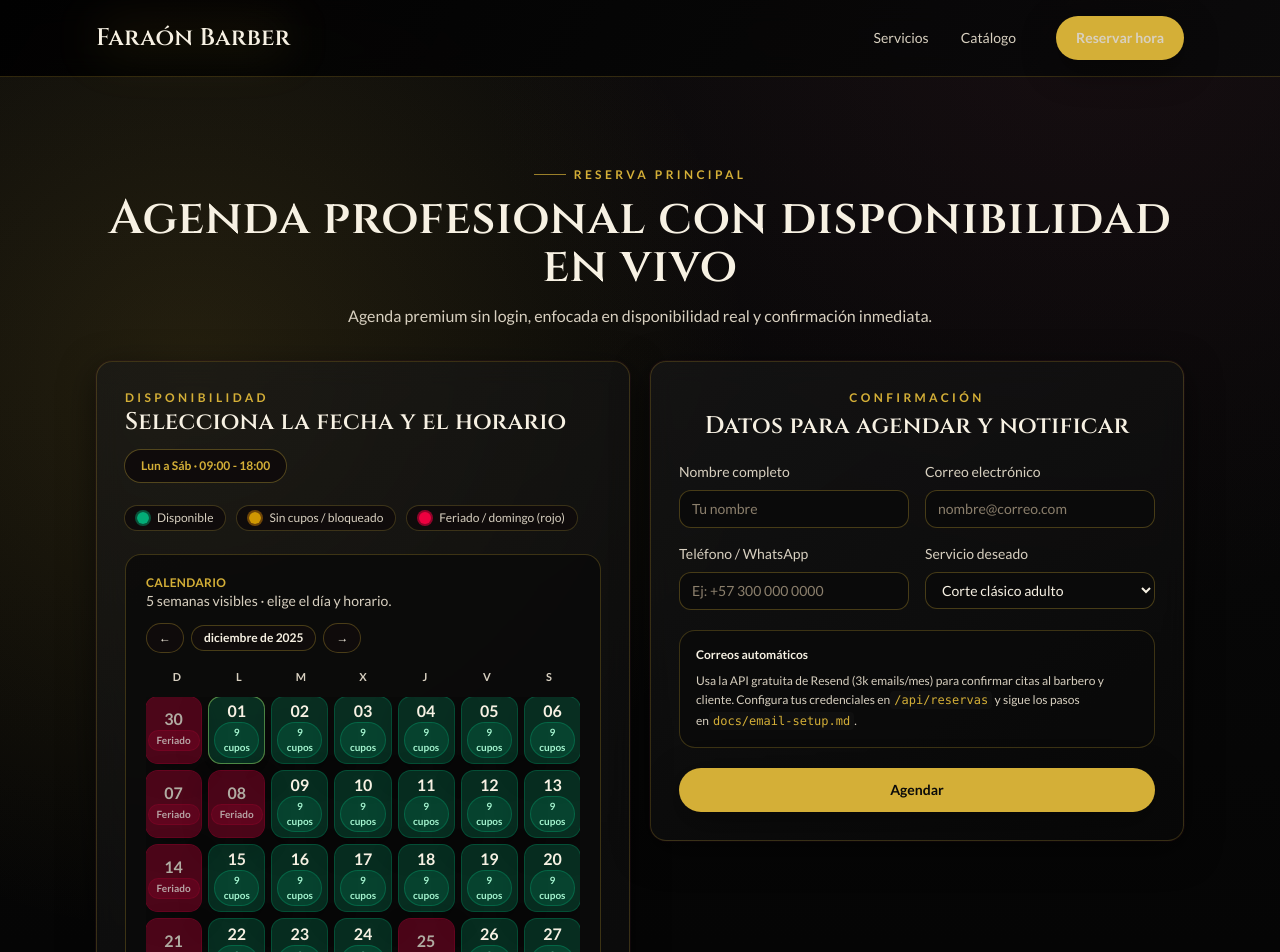
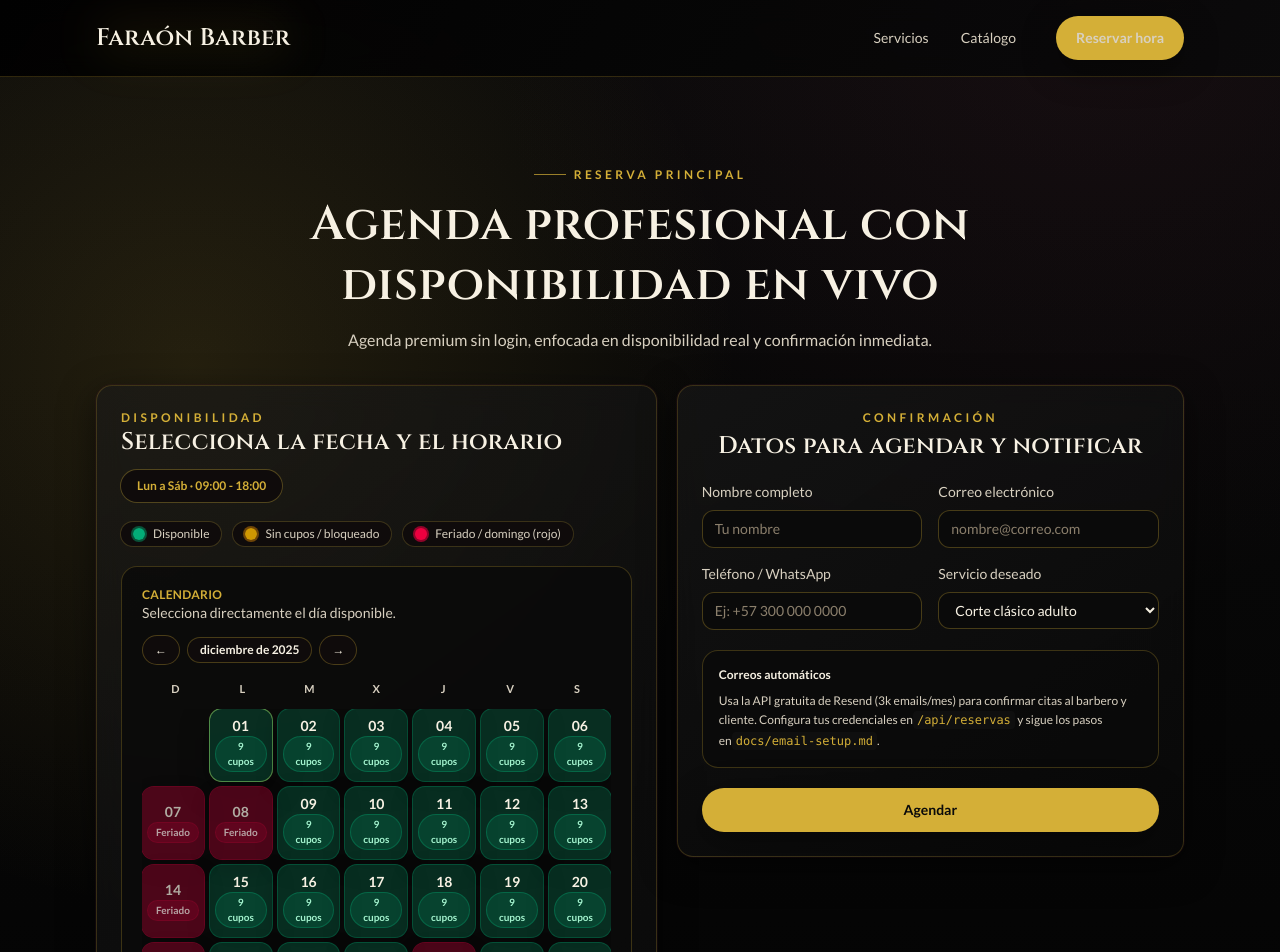
Before and after one commit to Mauriizio/faraon, a Next.js app: page /reservar in a window 1280 px wide. Shown: the top 952 px of the page. Built offline with nearby package versions, Linux system fonts and the light colour scheme.

Commit message:
Tighten reserva calendar layout and centering

```diff
--- a/app/components/SectionShell.tsx
+++ b/app/components/SectionShell.tsx
@@ -8,6 +8,8 @@
   className?: string;
   headerClassName?: string;
   headerWidthClassName?: string;
+  titleClassName?: string;
+  descriptionClassName?: string;
 }>;
 
 export function SectionShell({
@@ -18,6 +20,8 @@
   className = "",
   headerClassName = "",
   headerWidthClassName = "lg:w-3/5",
+  titleClassName = "",
+  descriptionClassName = "",
   children,
 }: SectionShellProps) {
   return (
@@ -30,10 +34,14 @@
               {eyebrow}
             </span>
           )}
-          <h2 className="section-title text-3xl font-semibold text-[#f7f1e3] sm:text-4xl lg:text-5xl">
+          <h2
+            className={`section-title text-3xl font-semibold text-[#f7f1e3] sm:text-4xl lg:text-5xl ${titleClassName}`}
+          >
             {title}
           </h2>
-          {description && <p className="text-base leading-relaxed text-[#d8d0c0]">{description}</p>}
+          {description && (
+            <p className={`text-base leading-relaxed text-[#d8d0c0] ${descriptionClassName}`}>{description}</p>
+          )}
         </div>
         {children}
       </div>
--- a/app/reservar/page.tsx
+++ b/app/reservar/page.tsx
@@ -84,38 +84,27 @@
 
 const weekDayLabels = ["D", "L", "M", "X", "J", "V", "S"];
 
-const gridDays = 42;
-
-function buildAvailability(startDate: Date, holidaySet: Set<string>): DayAvailability[] {
-  const start = new Date(startDate);
-  start.setHours(0, 0, 0, 0);
-
-  return Array.from({ length: gridDays }, (_, idx) => {
-    const date = new Date(start);
-    date.setDate(start.getDate() + idx);
+function buildDayAvailability(date: Date, holidaySet: Set<string>): DayAvailability {
   const key = date.toISOString().split("T")[0];
-
   const dayOfWeek = date.getDay();
   const isSunday = dayOfWeek === 0;
   const isHoliday = holidaySet.has(key);
   const blockedDay = isSunday || isHoliday;
 
   const existing = bookedSlots[key] ?? [];
-    const availableSlots = blockedDay
-      ? []
-      : workingHours.filter((slot) => !existing.includes(slot));
+  const availableSlots = blockedDay ? [] : workingHours.filter((slot) => !existing.includes(slot));
 
   let status: AvailabilityStatus = "disponible";
   if (blockedDay) status = "feriado";
   else if (availableSlots.length === 0) status = "sin-cupos";
 
-    const label = date.toLocaleDateString("es-ES", {
-      day: "2-digit",
-      month: "short",
-    });
-
-    return { date, key, label, status, availableSlots };
-  });
+  return {
+    date,
+    key,
+    label: date.toLocaleDateString("es-ES", { day: "2-digit", month: "short" }),
+    status,
+    availableSlots,
+  };
 }
 
 function statusBadgeClasses(status: AvailabilityStatus) {
@@ -136,55 +125,38 @@
     return new Date(now.getFullYear(), now.getMonth(), 1);
   });
 
-  const startOfCalendar = useMemo(() => {
-    const start = new Date(currentMonth);
-    const day = start.getDay();
-    start.setDate(start.getDate() - day);
-    start.setHours(0, 0, 0, 0);
-    return start;
-  }, [currentMonth]);
+  const holidaySet = useMemo(() => buildHolidaySet(currentMonth, 400), [currentMonth]);
 
-  const holidaySet = useMemo(() => buildHolidaySet(startOfCalendar, 730), [startOfCalendar]);
+  const monthCells = useMemo(() => {
+    const year = currentMonth.getFullYear();
+    const month = currentMonth.getMonth();
+    const startDay = new Date(year, month, 1).getDay();
+    const daysInMonth = new Date(year, month + 1, 0).getDate();
+    const totalCells = Math.ceil((startDay + daysInMonth) / 7) * 7;
 
-  const availability = useMemo(() => buildAvailability(startOfCalendar, holidaySet), [holidaySet, startOfCalendar]);
-  const availabilityMap = useMemo(() => {
-    const map = new Map<string, DayAvailability>();
-    availability.forEach((day) => map.set(day.key, day));
-    return map;
-  }, [availability]);
+    const cells: Array<DayAvailability | null> = Array.from({ length: totalCells }, () => null);
 
-  const monthDays = useMemo(() => {
-    return Array.from({ length: gridDays }, (_, idx) => {
-      const date = new Date(startOfCalendar);
-      date.setDate(startOfCalendar.getDate() + idx);
-      const key = date.toISOString().split("T")[0];
-      const existing = availabilityMap.get(key);
+    for (let day = 1; day <= daysInMonth; day += 1) {
+      const date = new Date(year, month, day);
+      cells[startDay + day - 1] = buildDayAvailability(date, holidaySet);
+    }
 
-      if (existing) return existing;
-
-      const isSunday = date.getDay() === 0;
-      const isHoliday = holidaySet.has(key);
-      return {
-        date,
-        key,
-        label: date.toLocaleDateString("es-ES", { day: "2-digit", month: "short" }),
-        status: isSunday || isHoliday ? "feriado" : "sin-cupos",
-        availableSlots: [],
-      } satisfies DayAvailability;
-    });
-  }, [availabilityMap, holidaySet, startOfCalendar]);
+    return cells;
+  }, [currentMonth, holidaySet]);
 
   const weeks = useMemo(() => {
-    const chunks: DayAvailability[][] = [];
-    for (let i = 0; i < monthDays.length; i += 7) {
-      chunks.push(monthDays.slice(i, i + 7));
+    const chunks: Array<Array<DayAvailability | null>> = [];
+    for (let i = 0; i < monthCells.length; i += 7) {
+      chunks.push(monthCells.slice(i, i + 7));
     }
     return chunks;
-  }, [monthDays]);
+  }, [monthCells]);
 
-  const [selectedDateKey, setSelectedDateKey] = useState<string | undefined>(
-    monthDays.find((day) => day.status === "disponible")?.key ?? monthDays[0]?.key,
-  );
+  const [selectedDateKey, setSelectedDateKey] = useState<string | undefined>(() => {
+    const firstAvailable = monthCells.find((day) => day && day.status === "disponible") as DayAvailability | undefined;
+    const firstDay = monthCells.find((day): day is DayAvailability => Boolean(day));
+    return firstAvailable?.key ?? firstDay?.key;
+  });
   const [selectedSlot, setSelectedSlot] = useState<string | null>(null);
   const [service, setService] = useState(services[0]);
   const [name, setName] = useState("");
@@ -195,14 +167,16 @@
   const [submitting, setSubmitting] = useState(false);
 
   useEffect(() => {
-    if (!selectedDateKey || !monthDays.some((day) => day.key === selectedDateKey)) {
-      setSelectedDateKey(monthDays.find((day) => day.status === "disponible")?.key ?? monthDays[0]?.key);
+    const flatDays = monthCells.filter((day): day is DayAvailability => Boolean(day));
+    if (!selectedDateKey || !flatDays.some((day) => day.key === selectedDateKey)) {
+      const fallback = flatDays.find((day) => day.status === "disponible") ?? flatDays[0];
+      setSelectedDateKey(fallback?.key);
       setSelectedSlot(null);
     }
-  }, [monthDays, selectedDateKey]);
+  }, [monthCells, selectedDateKey]);
 
   const selectedDay = selectedDateKey
-    ? availabilityMap.get(selectedDateKey) ?? monthDays.find((day) => day.key === selectedDateKey)
+    ? (monthCells.find((day) => day?.key === selectedDateKey) as DayAvailability | undefined)
     : undefined;
 
   const isSubmitDisabled =
@@ -240,7 +214,8 @@
       setStatusMessage(result.message ?? "Reserva registrada. Enviaremos la confirmación por correo.");
       setStatusType("success");
       setSelectedSlot(null);
-      setSelectedDateKey(monthDays.find((day) => day.status === "disponible")?.key ?? selectedDateKey);
+      const flatDays = monthCells.filter((day): day is DayAvailability => Boolean(day));
+      setSelectedDateKey(flatDays.find((day) => day.status === "disponible")?.key ?? selectedDateKey);
     } catch {
       setStatusMessage("Hubo un problema al enviar la reserva. Intenta nuevamente.");
       setStatusType("error");
@@ -254,16 +229,18 @@
       eyebrow="Reserva principal"
       title="Agenda profesional con disponibilidad en vivo"
       description="Agenda premium sin login, enfocada en disponibilidad real y confirmación inmediata."
-      className="pb-14"
+      className="pt-10 pb-12 sm:pt-12 sm:pb-14 lg:pb-16"
       headerClassName="items-center text-center lg:w-full"
-      headerWidthClassName="lg:w-full"
+      headerWidthClassName="w-full"
+      titleClassName="mx-auto max-w-5xl text-balance text-3xl sm:text-4xl lg:text-4xl lg:leading-tight"
+      descriptionClassName="mx-auto max-w-3xl text-sm sm:text-base"
     >
-      <div className="mx-auto grid w-full max-w-6xl items-start gap-5 lg:grid-cols-2">
-        <div className="glass-panel panel-hover flex min-w-0 flex-col gap-6 rounded-2xl p-5 sm:p-6 lg:p-7">
+      <div className="mx-auto grid w-full max-w-6xl items-start gap-4 sm:gap-5 lg:grid-cols-[1.05fr_0.95fr]">
+        <div className="glass-panel panel-hover flex min-w-0 flex-col gap-5 rounded-2xl p-4 sm:p-5 lg:p-6">
           <div className="flex flex-wrap items-center justify-between gap-3">
             <div>
               <p className="small-caps text-xs text-[#d4af37]">Disponibilidad</p>
-              <h3 className="section-title text-2xl font-semibold text-[#f7f1e3]">Selecciona la fecha y el horario</h3>
+              <h3 className="section-title text-xl font-semibold text-[#f7f1e3] sm:text-2xl">Selecciona la fecha y el horario</h3>
             </div>
             <span className="rounded-full bg-[#0f0b0b] px-4 py-2 text-xs font-semibold text-[#d4af37] ring-1 ring-[#d4af37]/30">
               Lun a Sáb · 09:00 - 18:00
@@ -289,7 +266,7 @@
             <div className="mb-3 flex flex-wrap items-center justify-between gap-3">
               <div>
                 <p className="text-xs font-semibold uppercase tracking-wide text-[#d4af37]">Calendario</p>
-                <p className="text-sm text-[#d8d0c0]">5 semanas visibles · elige el día y horario.</p>
+                <p className="text-sm text-[#d8d0c0]">Selecciona directamente el día disponible.</p>
               </div>
               <div className="flex items-center gap-2">
                 <button
@@ -334,13 +311,17 @@
               ))}
             </div>
 
-            <div className="grid grid-cols-7 gap-1.5 overflow-hidden sm:gap-2">
+            <div className="grid grid-cols-7 gap-1 overflow-hidden sm:gap-1.5">
               {weeks.map((week, idx) => (
                 <div key={idx} className="contents">
-                  {week.map((day) => {
+                  {week.map((day, dayIdx) => {
+                    if (!day) {
+                      return <div key={`empty-${idx}-${dayIdx}`} className="aspect-[6/7] rounded-xl" aria-hidden />;
+                    }
+
                     const isActive = day.key === selectedDateKey;
                     const disabled = day.status !== "disponible";
-                    const isCurrentMonth = day.date.getMonth() === currentMonth.getMonth();
+
                     return (
                       <button
                         key={day.key}
@@ -350,18 +331,16 @@
                           setSelectedSlot(null);
                         }}
                         disabled={disabled}
-                        className={`group flex aspect-[5/6] min-h-[52px] w-full flex-col items-center justify-center gap-1 rounded-xl px-1.5 py-1.5 text-center text-[11px] font-semibold transition focus-visible:outline focus-visible:outline-2 focus-visible:outline-offset-2 focus-visible:outline-[#d4af37] ${
+                        className={`group flex aspect-[6/7] min-h-[46px] w-full flex-col items-center justify-center gap-1 rounded-xl px-1.5 py-1.5 text-center text-[10px] font-semibold transition focus-visible:outline focus-visible:outline-2 focus-visible:outline-offset-2 focus-visible:outline-[#d4af37] ${
                           statusColor(day.status)
                         } ${
                           isActive
                             ? "shadow-[0_0_0_1px_rgba(212,175,55,0.6),0_10px_30px_rgba(0,0,0,0.35)]"
-                            : "shadow-[0_10px_30px_rgba(0,0,0,0.25)]"
-                        } ${disabled ? "opacity-70" : "hover:scale-[1.02]"} ${
-                          isCurrentMonth ? "" : "opacity-60"
-                        }`}
+                            : "shadow-[0_8px_22px_rgba(0,0,0,0.25)]"
+                        } ${disabled ? "opacity-70" : "hover:scale-[1.015]"}`}
                         aria-label={`Día ${day.label} ${day.status === "disponible" ? "disponible" : "no disponible"}`}
                       >
-                        <span className="text-base leading-none text-[#f7f1e3]">
+                        <span className="text-sm leading-none text-[#f7f1e3]">
                           {day.date.getDate().toString().padStart(2, "0")}
                         </span>
                         <span className={`rounded-full px-2 py-0.5 text-[10px] font-semibold ${statusBadgeClasses(day.status)}`}>
@@ -415,7 +394,7 @@
 
         <form
           onSubmit={handleSubmit}
-          className="glass-panel panel-hover flex min-w-0 flex-col gap-5 rounded-2xl p-5 sm:p-6 lg:p-7"
+          className="glass-panel panel-hover flex min-w-0 w-full flex-col gap-5 rounded-2xl p-4 sm:p-5 lg:p-6"
         >
           <div className="text-center">
             <p className="small-caps text-xs text-[#d4af37]">Confirmación</p>
```
Lines whose indentation alone changed are shown as unchanged.
